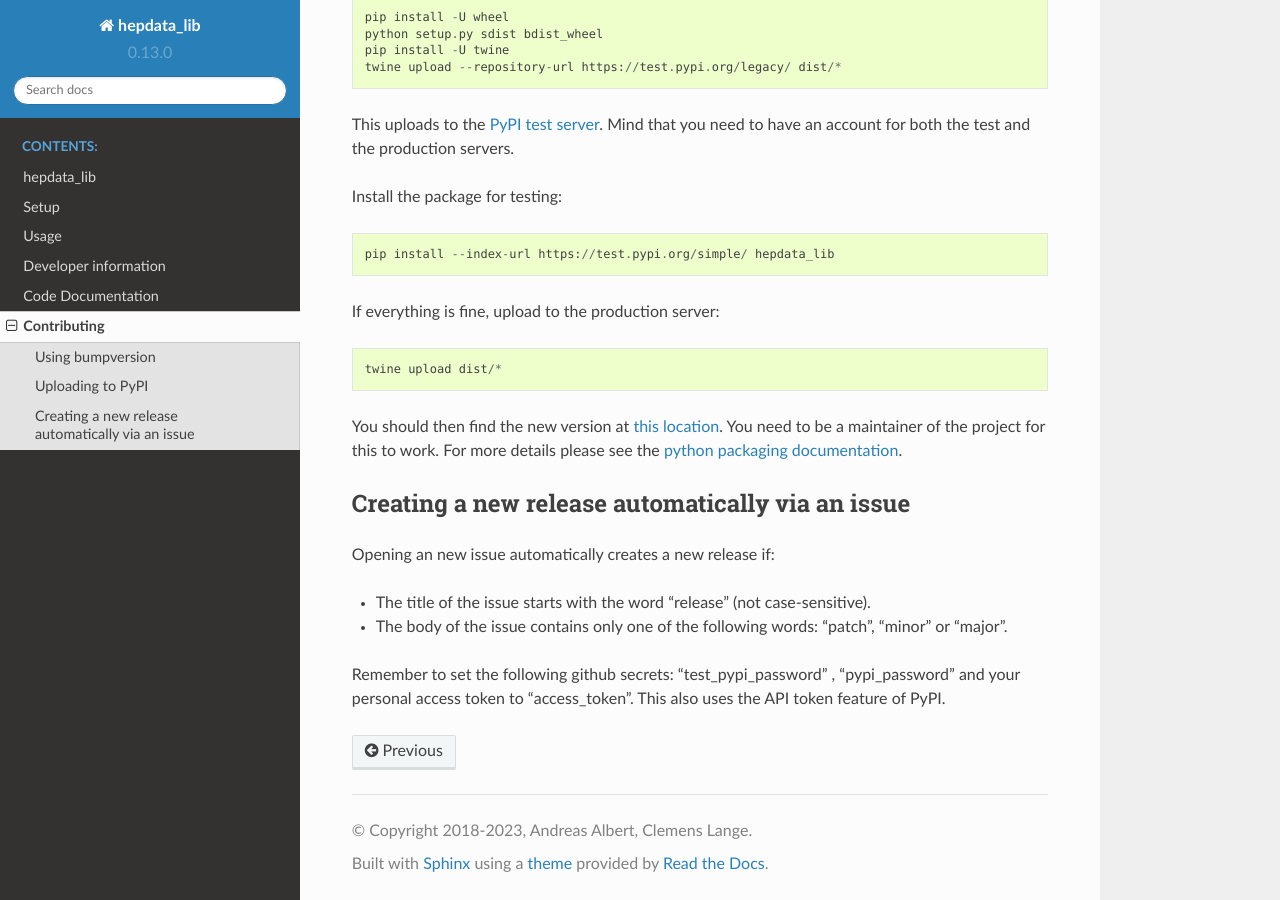
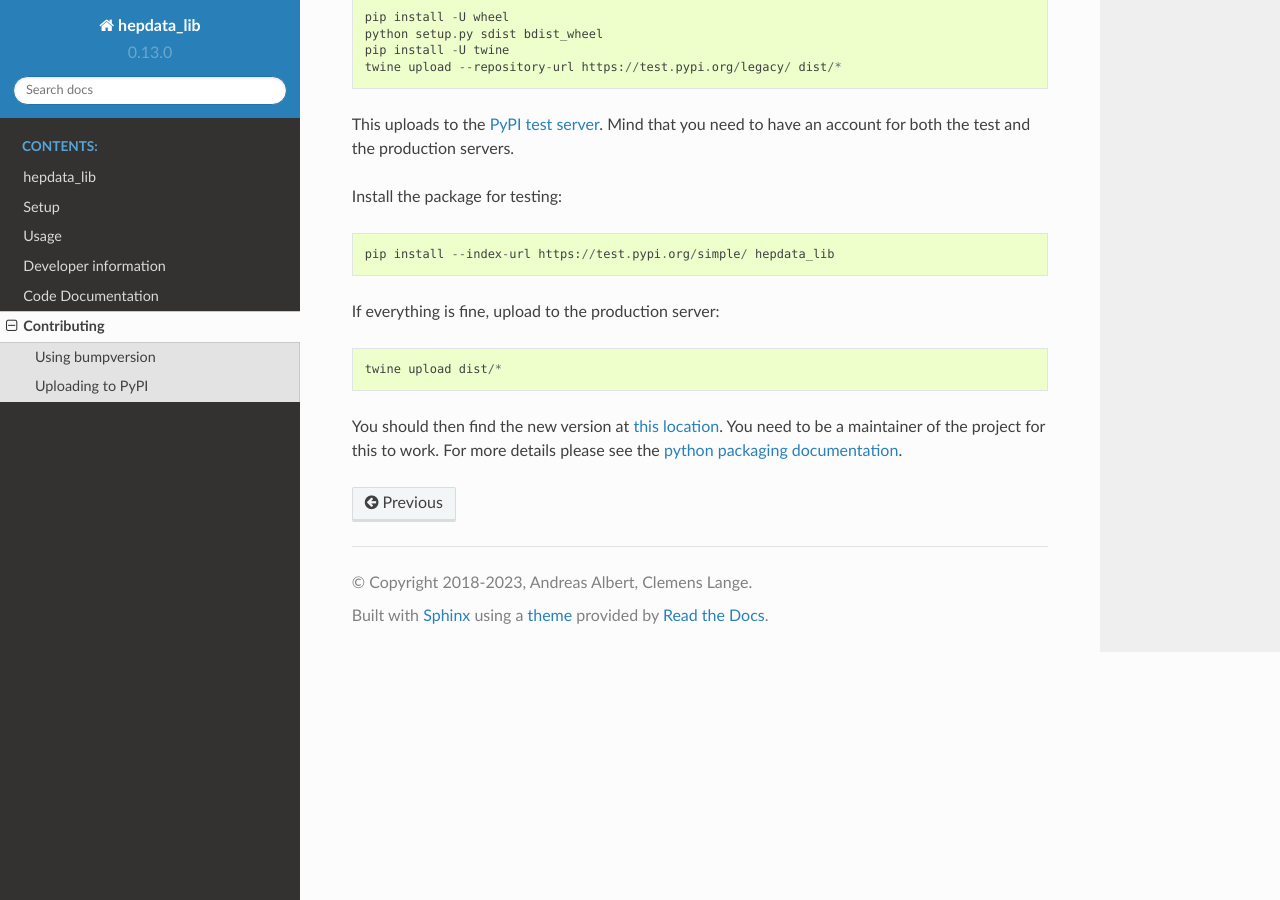
Before and after one commit to HEPData/hepdata_lib, a Sphinx documentation site: the page built from docs/contributing.rst, in a window 1280 px wide and 900 px high, scrolled down 1015 px. Built offline with Sphinx 7.4.7 and the Read the Docs theme 2.0.0, drawn with Linux system fonts in a browser that asks for light colours.

Commit message:
Remove broken release action (#239)
* Remove broken release action

* Remove automatic releease creation from docs

```diff
--- a/docs/contributing.rst
+++ b/docs/contributing.rst
@@ -70,13 +70,3 @@ You should then find the new version at `this location`_. You need to be a maint
 .. _PyPI test server: https://test.pypi.org/project/hepdata_lib/
 .. _this location: https://pypi.org/project/hepdata_lib/
 .. _python packaging documentation: https://packaging.python.org/tutorials/packaging-projects/
-
-Creating a new release automatically via an issue
--------------------------------------------------
-
-Opening an new issue automatically creates a new release if:
-
-- The title of the issue starts with the word "release" (not case-sensitive).
-- The body of the issue contains only one of the following words: "patch", "minor" or "major".
-
-Remember to set the following github secrets: "test_pypi_password" , "pypi_password" and your personal access token to "access_token". This also uses the API token feature of PyPI.
```
Also changed, not shown: 1 other file.
